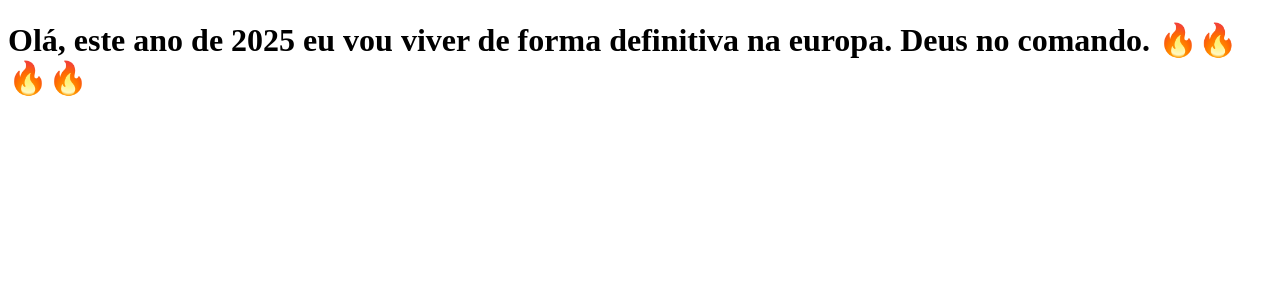
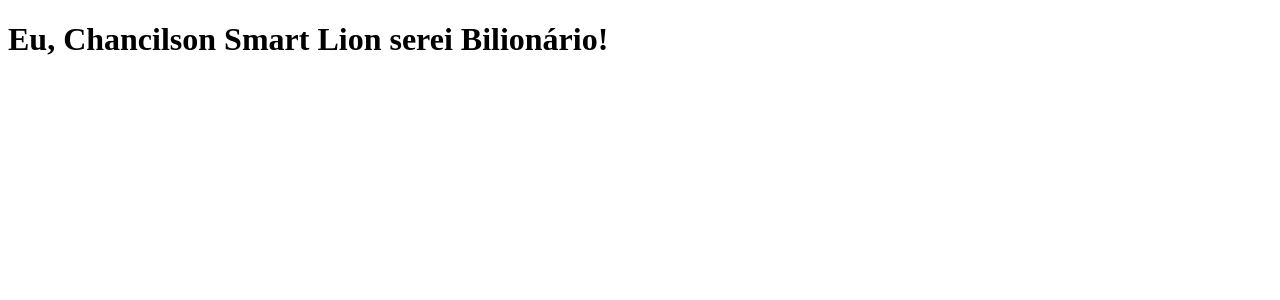
Before and after one commit to Chancilson/clone-tabnews, a Next.js app: page / in a window 1280 px wide. Shown: the top 300 px of the page. Built offline with nearby package versions, Linux system fonts and the light colour scheme.

Commit message:
Updated msg in France, Lille: Roubaix-Usine -> 6 Rue Jean Baptiste Chardin G5 51

```diff
--- a/pages/index.js
+++ b/pages/index.js
@@ -1,10 +1,5 @@
 function Home() {
-  return (
-    <h1>
-      Olá, este ano de 2025 eu vou viver de forma definitiva na europa. Deus no
-      comando. 🔥🔥🔥🔥
-    </h1>
-  );
+  return <h1>Eu, Chancilson Smart Lion serei Bilionário!</h1>;
 }
 
 export default Home;
```
